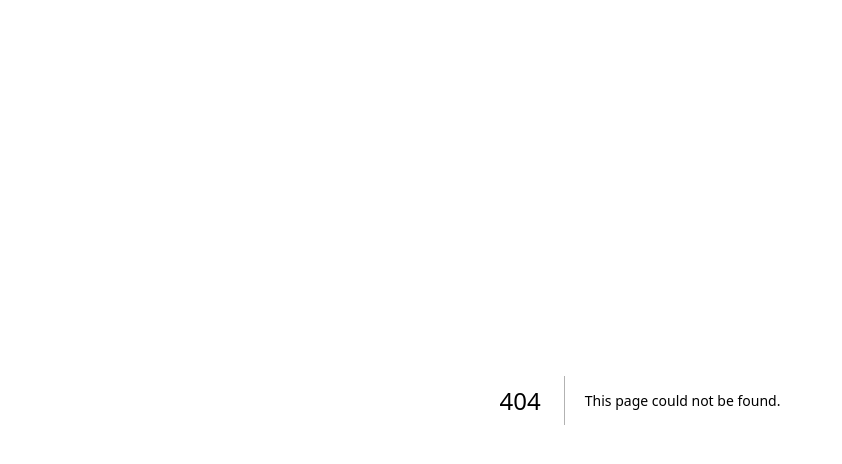
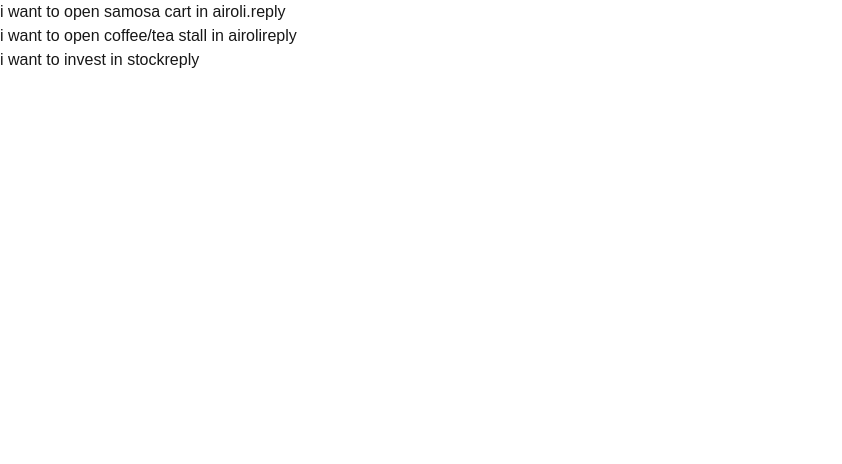
Before and after one commit to samjam003/BhaaratBazaar, a Next.js app in the folder front-end/: page /ask-for-help in a window 1280 px wide. Before the commit this address had no page. Shown: the top 464 px of the page, without its empty margins (0-842 px from the left). Built offline with nearby package versions, Linux system fonts and the light colour scheme.

Commit message:
components

```diff
--- /dev/null
+++ b/front-end/app/ask-for-help/ReplyButton.js
@@ -0,0 +1,12 @@
+
+import React from 'react'
+
+const ReplyButton = (handleReply) => {
+    return (
+        <button onClick={handleReply}>
+            reply
+        </button>
+    )
+}
+
+export default ReplyButton
--- /dev/null
+++ b/front-end/app/ask-for-help/page.js
@@ -0,0 +1,39 @@
+'use client'
+import React, { useState } from 'react'
+import ReplyButton from './ReplyButton';
+import { Modal } from '@/components/Modal';
+
+const page = () => {
+    const [isModalOpen, setIsModalOpen] = useState(false)
+    const openModal = () => setIsModalOpen(true);
+    const closeModal = () => setIsModalOpen(false);
+
+    const handleReply = () => {
+        console.log('ehlo')
+    }
+    return (
+        <div>
+            <div>
+                i want to open samosa cart in airoli.
+                <button onClick={handleReply}>reply</button>
+                {/* <ReplyButton handleReply={handleReply} /> */}
+            </div>
+            <div>
+                i want to open coffee/tea stall in airoli
+                {/* <ReplyButton handleReply={handleReply} /> */}
+                <button onClick={handleReply}>reply</button>
+
+
+            </div>
+            <div>
+                i want to invest in stock
+                {/* <ReplyButton handleReply={handleReply} /> */}
+                <button onClick={handleReply}>reply</button>
+            </div>
+
+            <Modal isOpen={isModalOpen} onClose={closeModal} />
+        </div>
+    )
+}
+
+export default page
--- /dev/null
+++ b/front-end/components/Modal.js
@@ -0,0 +1,21 @@
+"use client"
+export const Modal = ({ isOpen, onClose }) => {
+    if (!isOpen) return null;
+
+    return (
+        <div className="fixed inset-0 flex items-center justify-center z-50 bg-black bg-opacity-50">
+            <div className="bg-white w-[500px] h-[500px] rounded-lg shadow-lg p-4 relative">
+                <button
+                    className="absolute top-2 right-2 text-gray-600 hover:text-gray-800"
+                    onClick={onClose}
+                >
+                    &times;
+                </button>
+                <div className="text-center">
+                    <h2 className="text-2xl font-semibold mb-4">Modal Title</h2>
+                    <p>This is your modal content. You can add anything here!</p>
+                </div>
+            </div>
+        </div>
+    );
+};
```
